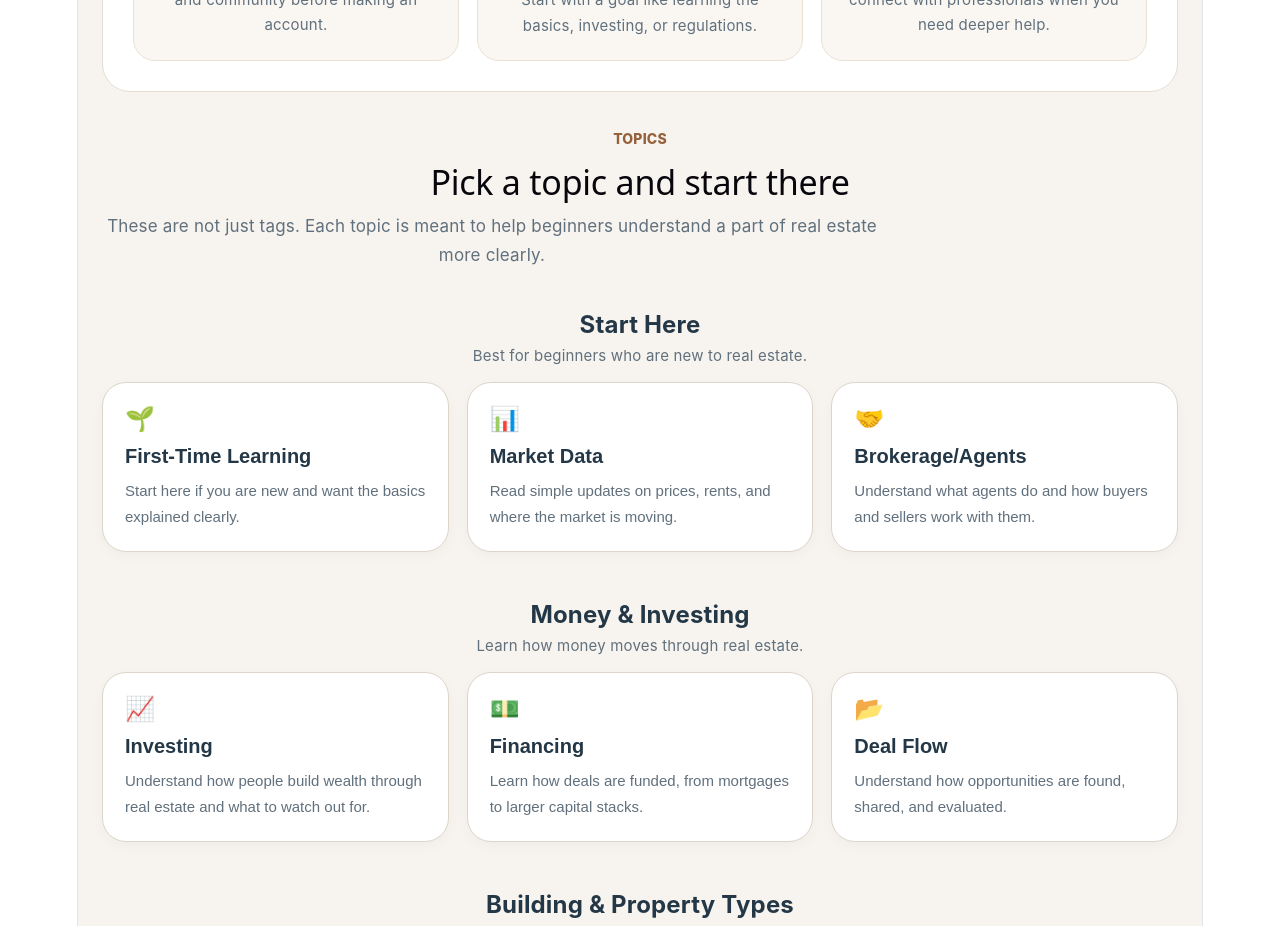
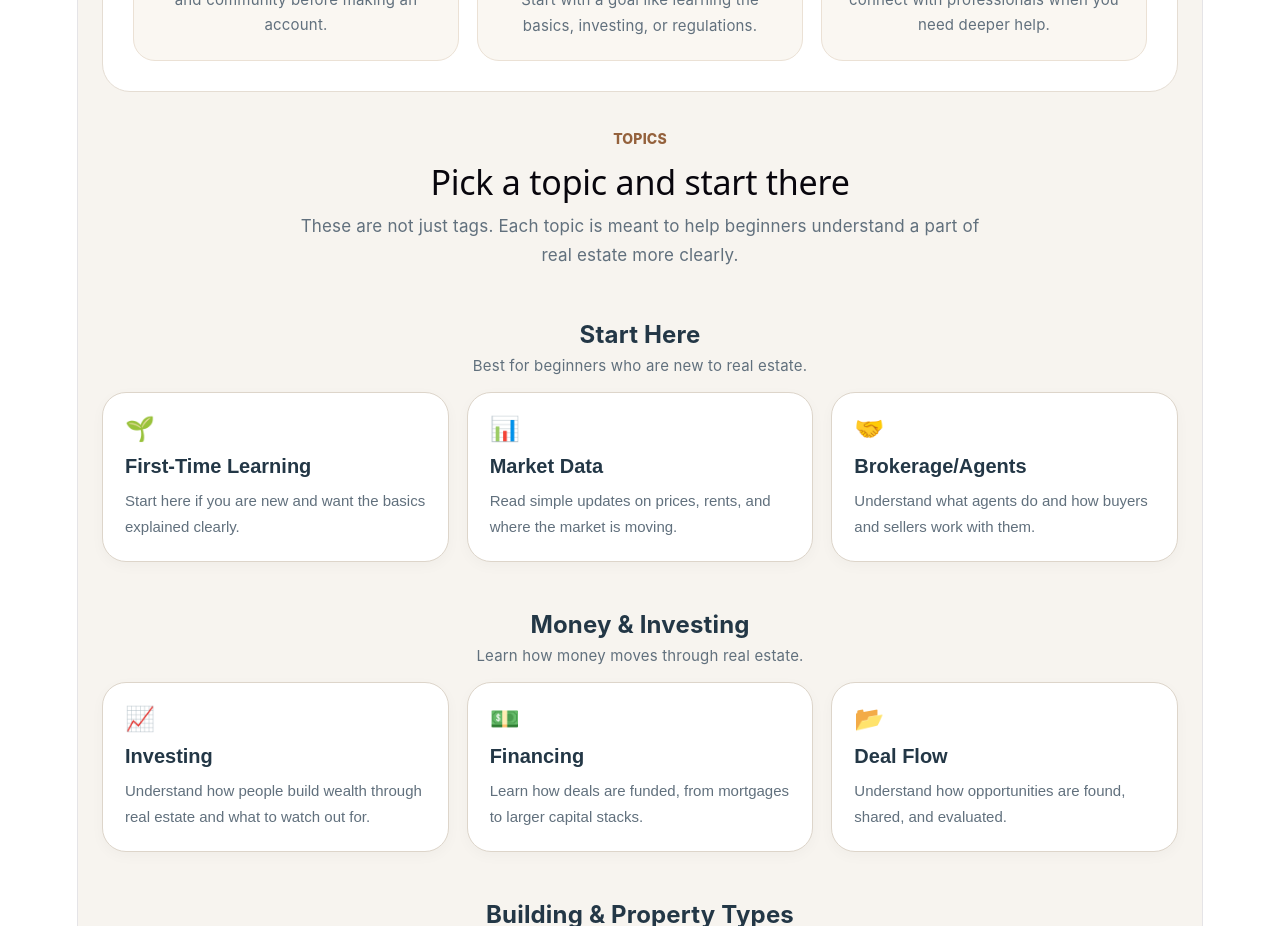
Before and after one commit to juliannareyes2003-create/real-estate-app, a React (Vite) app: page / in a window 1280 px wide. Shown: the part 1280-2206 px from the top of the page. Built offline with nearby package versions, Linux system fonts and the light colour scheme.

Commit message:
adjusting spacing

```diff
--- a/src/App.jsx
+++ b/src/App.jsx
@@ -1146,7 +1146,16 @@ function App() {
         </section>
 
         <section id="topics-section" style={{ marginBottom: "34px" }}>
-          <div style={{ marginBottom: "18px" }}>
+          <div
+            style={{
+              marginBottom: "28px",
+              textAlign:"center",
+              maxWidth: "700px",
+              marginLeft: "auto",
+              marginRight: "auto"
+
+            }}
+            >
             <div style={{ fontSize: "14px", fontWeight: "800", color: "#94613c", marginBottom: "10px" }}>
               TOPICS
             </div>
```
